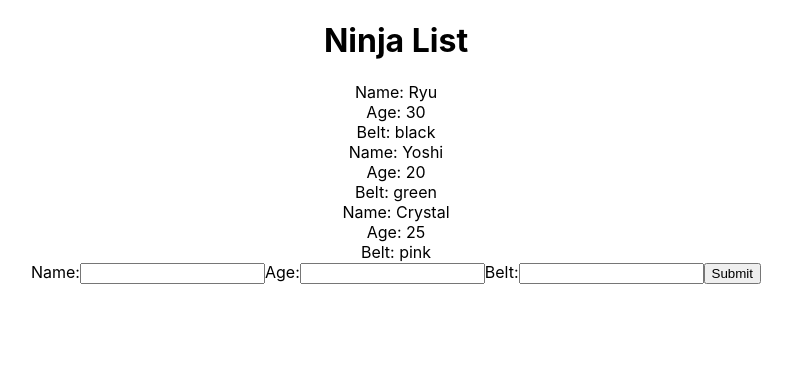
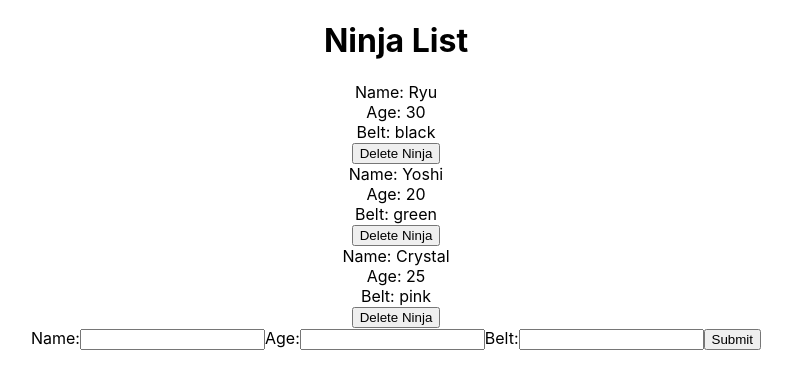
Before and after one commit to joshcasteel/React-Redux, a React (Create React App) app: page / in a window 1280 px wide. Shown: the top 388 px of the page, without its empty margins (244-1036 px from the left). Built offline with nearby package versions, Linux system fonts and the light colour scheme.

Commit message:
finished form and tied component to app using props and setState

```diff
--- a/src/AddNinja.js
+++ b/src/AddNinja.js
@@ -13,7 +13,7 @@ class AddNinja extends Component {
   };
   handleSubmit = e => {
     e.preventDefault();
-    console.log(this.state);
+    this.props.addNinja(this.state);
   };
   render() {
     return (
--- a/src/App.js
+++ b/src/App.js
@@ -11,12 +11,19 @@ class App extends Component {
       { name: "Crystal", age: 25, belt: "pink" }
     ]
   };
+  addNinja = ninja => {
+    let ninjas = [...this.state.ninjas, ninja];
+    this.setState({
+      ninjas: ninjas
+    });
+  };
+  deleteNinja = id => {};
   render() {
     return (
       <div className="App">
         <h1>Ninja List</h1>
-        <Ninjas ninjas={this.state.ninjas} />
-        <AddNinja />
+        <Ninjas ninjas={this.state.ninjas} deleteNinja={this.deleteNinja} />
+        <AddNinja addNinja={this.addNinja} />
       </div>
     );
   }
--- a/src/ninja.js
+++ b/src/ninja.js
@@ -1,6 +1,6 @@
 import React from "react";
 
-const Ninjas = ({ ninjas }) => {
+const Ninjas = ({ ninjas, deleteNinja }) => {
   const ninjaList = ninjas.map((ninja, i) => {
     console.log(i);
     return (
@@ -8,6 +8,7 @@ const Ninjas = ({ ninjas }) => {
         <div>Name: {ninja.name}</div>
         <div>Age: {ninja.age}</div>
         <div>Belt: {ninja.belt}</div>
+        <button>Delete Ninja</button>
       </div>
     );
   });
```
